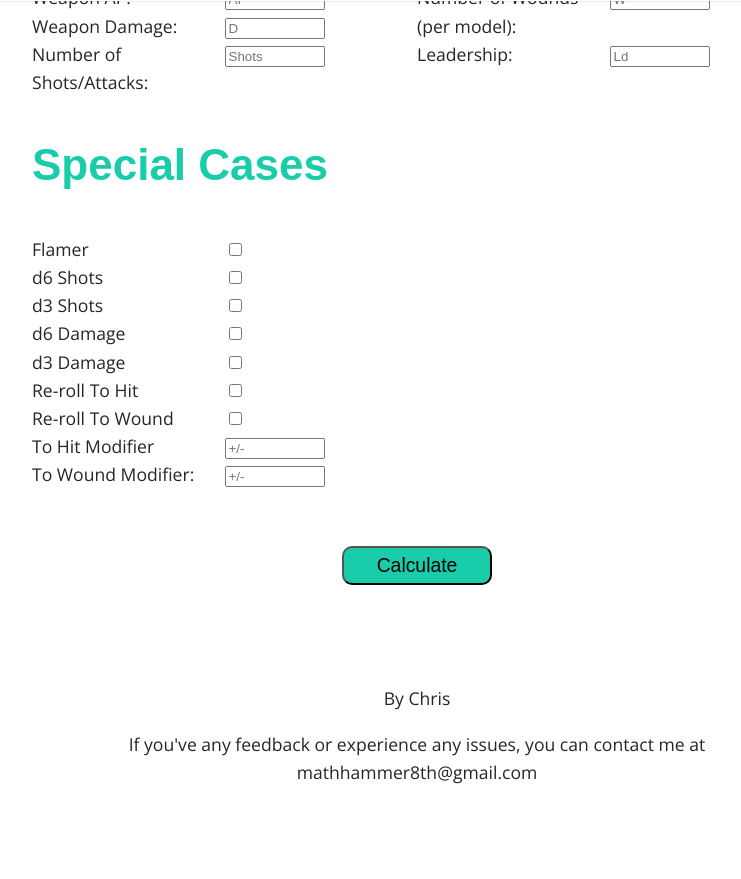
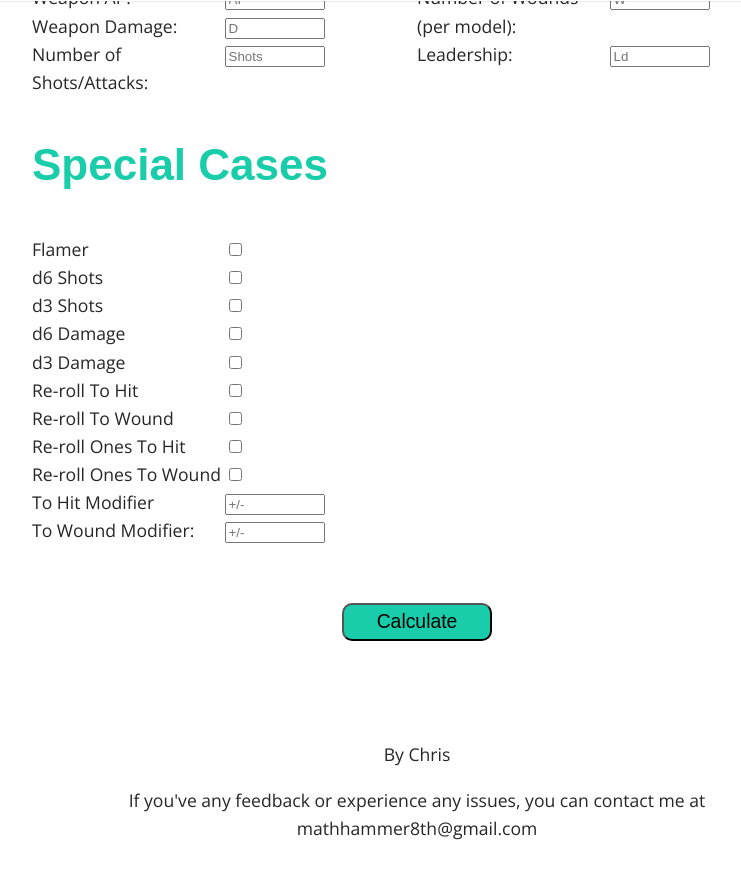
Before and after one commit to ctcodie/MathHammer, a Jekyll site: the page built from index.html, in a window 1280 px wide and 900 px high, scrolled down 1025 px. Shown: the top 879 px of the window, without its empty margins (223-964 px from the left). Built offline with Jekyll 4.4.1, drawn with Linux system fonts in a browser that asks for light colours; nearby versions of some CDN libraries; some web fonts are replaced; before the commit the page ends 1868 px from its top, so only the background shows below that; some of the changed lines change nothing that is shown.

Commit message:
added functionality for rerolling ones

```diff
--- a/index.html
+++ b/index.html
@@ -159,6 +159,22 @@ layout: default
 			</div>
 			<div class="row">
 				<div class="column">
+					<label for="rerollHitOne">Re-roll Ones To Hit</label>
+				</div>
+				<div class="column">
+					<input id="rerollHitOne" type="checkbox">
+				</div>
+			</div>
+			<div class="row">
+				<div class="column">
+					<label for="rerollWoundOne">Re-roll Ones To Wound</label>
+				</div>
+				<div class="column">
+					<input id="rerollWoundOne" type="checkbox">
+				</div>
+			</div>
+			<div class="row">
+				<div class="column">
 					<label for="toHitMod">To Hit Modifier</label>
 				</div>
 				<div class="column">
--- a/js/main.js
+++ b/js/main.js
@@ -38,6 +38,8 @@ $(document).ready(function() {
 		var weaponSkill = 0;
 		var leadership = 0;
 		var moraleCasualties = 0;
+		var rerollHitOne = false;
+		var rerollWoundOne = false;
 		//potentially for validation. positive integer inc 0
 		//var positiveRegExp = /^\+?(0|[1-9]\d*)$/;
 
@@ -96,13 +98,24 @@ $(document).ready(function() {
 			}else{
 				rerollHit = false;
 		};
-
+		if ($('#rerollHitOne').is(":checked"))
+			{
+  				rerollHitOne = true;
+			}else{
+				rerollHitOne = false;
+		};
+		if ($('#rerollWoundOne').is(":checked"))
+			{
+  				rerollWoundOne = true;
+			}else{
+				rerollWoundOne = false;
+		};
 		// Perform initial calculations
 
 		if (assault === true){
 			ballisticSkill = weaponSkill;
 			numberOfShots = numberOfAttacks;
-		}
+		};
 
 		// Calculate actual to save roll including ap
 		// Decide whether to use armour save or invul save, whichever is better
@@ -166,6 +179,8 @@ $(document).ready(function() {
 		// Order of calls and variable changes is important, rerolls happen then modifiers as per
 		// 40k 8th Ed rules. 24/07/17
 		// No rerolls or modifiers
+console.log(rerollWoundOne);
+		if (rerollWoundOne == false && rerollHitOne == false){
 			if (rerollHit==false && rerollWound==false && hitMod==0 && woundMod==0){
 				hits = rollToHit(ballisticSkill, numberOfShots);
 				wounds = rollToWound(woundRoll, hits);
@@ -368,6 +383,176 @@ $(document).ready(function() {
 				console.log("Oh No! Something broke in the ifs");
 			}
 
+		} else {
+		// Reroll ones section
+
+			// Reroll hit, no modifiers
+
+			if(rerollHitOne==true && rerollWoundOne==false && hitMod==0 && woundMod==0){
+				hits = rollToHit(ballisticSkill, numberOfShots);
+				numberOfShots /= 6;
+				hits = rollToHit(ballisticSkill, numberOfShots);
+				wounds = rollToWound(woundRoll, hits);
+				unsavedWounds = rollToSave(wounds, actualSave, noSave);
+				kills = calculateKills(unsavedWounds, weaponDamage, targetWounds);
+				moraleCasualties = calculateMoraleDamage(leadership, kills);
+				console.log("Reroll hit " + kills + " models removed");
+
+			// Reroll wound, no modifiers
+
+			}else if(rerollHitOne==false && rerollWoundOne==true && hitMod==0 && woundMod==0){
+				hits = rollToHit(ballisticSkill, numberOfShots);
+				wounds = rollToWound(woundRoll, hits);
+				hits /= 6;
+				wounds = rollToWound(woundRoll, hits);
+				unsavedWounds = rollToSave(wounds, actualSave, noSave);
+				kills = calculateKills(unsavedWounds, weaponDamage, targetWounds);
+				moraleCasualties = calculateMoraleDamage(leadership, kills);
+				console.log("Reroll wound " + kills + " models removed");
+
+			// Reroll to hit and wound, no modifier
+
+			}else if(rerollHitOne==true && rerollWoundOne==true && hitMod==0 && woundMod==0){
+				hits = rollToHit(ballisticSkill, numberOfShots);
+				numberOfShots /= 6;
+				hits = rollToHit(ballisticSkill, numberOfShots);
+				wounds = rollToWound(woundRoll, hits);
+				hits /= 6;
+				wounds = rollToWound(woundRoll, hits);
+				unsavedWounds = rollToSave(wounds, actualSave, noSave);
+				kills = calculateKills(unsavedWounds, weaponDamage, targetWounds);
+				moraleCasualties = calculateMoraleDamage(leadership, kills);
+				console.log("Reroll hit and wound " + kills + " models removed");
+
+			// Reroll to wound with hit modifier
+
+			}else if(rerollHitOne==false && rerollWoundOne==true && hitMod!=0 && woundMod==0){
+				ballisticSkill -= hitMod;
+				hits = rollToHit(ballisticSkill, numberOfShots);
+				wounds = rollToWound(woundRoll, hits);
+				hits /= 6;
+				wounds = rollToWound(woundRoll, hits);
+				unsavedWounds = rollToSave(wounds, actualSave, noSave);
+				kills = calculateKills(unsavedWounds, weaponDamage, targetWounds);
+				moraleCasualties = calculateMoraleDamage(leadership, kills);
+				console.log("Reroll wound and hit mod " + kills + " models removed");
+
+			// Reroll to wound with wound modifier
+
+			}else if(rerollHitOne==false && rerollWoundOne==true && hitMod==0 && woundMod!=0){
+				hits = rollToHit(ballisticSkill, numberOfShots);
+				wounds = rollToWound(woundRoll, hits);
+				woundRoll -= woundMod
+				hits /= 6;
+				wounds = rollToWound(woundRoll, hits);
+				unsavedWounds = rollToSave(wounds, actualSave, noSave);
+				kills = calculateKills(unsavedWounds, weaponDamage, targetWounds);
+				moraleCasualties = calculateMoraleDamage(leadership, kills);
+				console.log("Reroll wound and wound mod " + kills + " models removed");
+
+			// Reroll wound with to hit and wound modifiers
+
+			}else if(rerollHitOne==false && rerollWoundOne==true && hitMod!=0 && woundMod!=0){
+				ballisticSkill -= hitMod;
+				hits = rollToHit(ballisticSkill, numberOfShots);
+				wounds = rollToWound(woundRoll, hits);
+				woundRoll -= woundMod;
+				hits /= 6;
+				wounds = rollToWound(woundRoll, hits);
+				unsavedWounds = rollToSave(wounds, actualSave, noSave);
+				kills = calculateKills(unsavedWounds, weaponDamage, targetWounds);
+				moraleCasualties = calculateMoraleDamage(leadership, kills);
+				console.log("Reroll wound and wound mod " + kills + " models removed");
+
+			// Reroll hit with hit modifier
+
+			}else if(rerollHitOne==true && rerollWoundOne==false && hitMod!=0 && woundMod==0){
+				hits = rollToHit(ballisticSkill, numberOfShots);
+				numberOfShots /= 6;
+				ballisticSkill -= hitMod;
+				hits = rollToHit(ballisticSkill, numberOfShots);
+				wounds = rollToWound(woundRoll, hits);
+				unsavedWounds = rollToSave(wounds, actualSave, noSave);
+				kills = calculateKills(unsavedWounds, weaponDamage, targetWounds);
+				moraleCasualties = calculateMoraleDamage(leadership, kills);
+				console.log("Reroll hit and hit mod " + kills + " models removed");
+
+			// Reroll hit with wound modifier
+
+			}else if(rerollHitOne==true && rerollWoundOne==false && hitMod==0 && woundMod!=0){
+				hits = rollToHit(ballisticSkill, numberOfShots);
+				numberOfShots /= 6;
+				hits = rollToHit(ballisticSkill, numberOfShots);
+				woundRoll -= woundMod;
+				wounds = rollToWound(woundRoll, hits);
+				unsavedWounds = rollToSave(wounds, actualSave, noSave);
+				kills = calculateKills(unsavedWounds, weaponDamage, targetWounds);
+				moraleCasualties = calculateMoraleDamage(leadership, kills);
+				console.log("Reroll hit wound mod " + kills + " models removed");
+
+			// Reroll hit with to wound and to hit modifiers
+
+			}else if(rerollHitOne==true && rerollWoundOne==false && hitMod!=0 && woundMod!=0){
+				hits = rollToHit(ballisticSkill, numberOfShots);
+				numberOfShots /= 6;
+				ballisticSkill -= hitMod;
+				hits = rollToHit(ballisticSkill, numberOfShots);
+				woundRoll -= woundMod;
+				wounds = rollToWound(woundRoll, hits);
+				unsavedWounds = rollToSave(wounds, actualSave, noSave);
+				kills = calculateKills(unsavedWounds, weaponDamage, targetWounds);
+				moraleCasualties = calculateMoraleDamage(leadership, kills);
+				console.log("Reroll hit and both mod " + kills + " models removed");
+
+			// Reroll to hit and wound with hit modifier
+
+			}else if(rerollHitOne==true && rerollWoundOne==true && hitMod!=0 && woundMod==0){
+				hits = rollToHit(ballisticSkill, numberOfShots);
+				numberOfShots /= 6;
+				ballisticSkill -= hitMod;
+				hits = rollToHit(ballisticSkill, numberOfShots);
+				wounds = rollToWound(woundRoll, hits);
+				hits /= 6;
+				wounds = rollToWound(woundRoll, hits);
+				unsavedWounds = rollToSave(wounds, actualSave, noSave);
+				kills = calculateKills(unsavedWounds, weaponDamage, targetWounds);
+				moraleCasualties = calculateMoraleDamage(leadership, kills);
+				console.log("Reroll hit and wound with hit mod " + kills + " models removed");
+
+			// Reroll to hit and wound with wound modifier
+
+			}else if(rerollHitOne==true && rerollWoundOne==true && hitMod==0 && woundMod!=0){
+				hits = rollToHit(ballisticSkill, numberOfShots);
+				numberOfShots /= 6;
+				hits = rollToHit(ballisticSkill, numberOfShots);
+				wounds = rollToWound(woundRoll, hits);
+				woundRoll -= woundMod;
+				hits /= 6;
+				wounds = rollToWound(woundRoll, hits);
+				unsavedWounds = rollToSave(wounds, actualSave, noSave);
+				kills = calculateKills(unsavedWounds, weaponDamage, targetWounds);
+				moraleCasualties = calculateMoraleDamage(leadership, kills);
+				console.log("Reroll hit and wound with wound mod " + kills + " models removed");
+
+			// Reroll to hit and wound with hit and wound modifiers
+
+			}else if(rerollHitOne==true && rerollWoundOne==true && hitMod!=0 && woundMod!=0){
+				hits = rollToHit(ballisticSkill, numberOfShots);
+				ballisticSkill -= hitMod;
+				numberOfShots /= 6;
+				hits = rollToHit(ballisticSkill, numberOfShots);
+				wounds = rollToWound(woundRoll, hits);
+				woundRoll -= woundMod;
+				hits /= 6;
+				wounds = rollToWound(woundRoll, hits);
+				unsavedWounds = rollToSave(wounds, actualSave, noSave);
+				kills = calculateKills(unsavedWounds, weaponDamage, targetWounds);
+				moraleCasualties = calculateMoraleDamage(leadership, kills);
+				console.log("Reroll hit and wound with both mod " + kills + " models removed");
+			}else{
+				console.log("Oh No! Something broke in the ifs");
+			}
+		}
 		// Put outputs into page
 
 		//$('#resultsYo').html(Math.round(unsavedWounds * 100) / 100 + " wounds caused, " + kills + " models removed, Morale Casualties: " + moraleCasualties);
```
Lines whose indentation alone changed are shown as unchanged.
